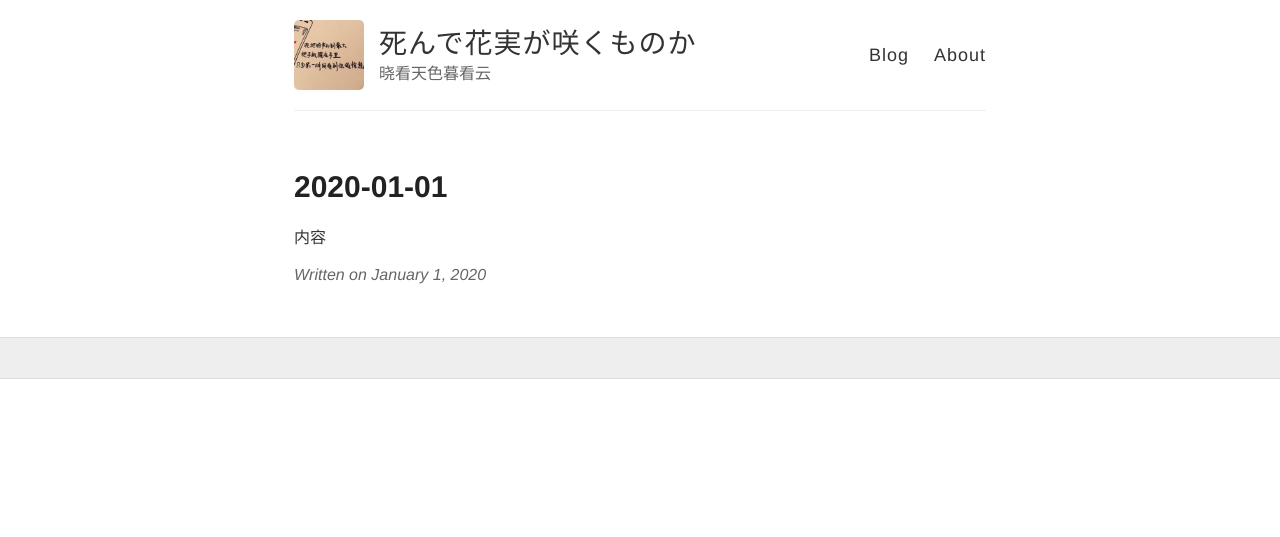
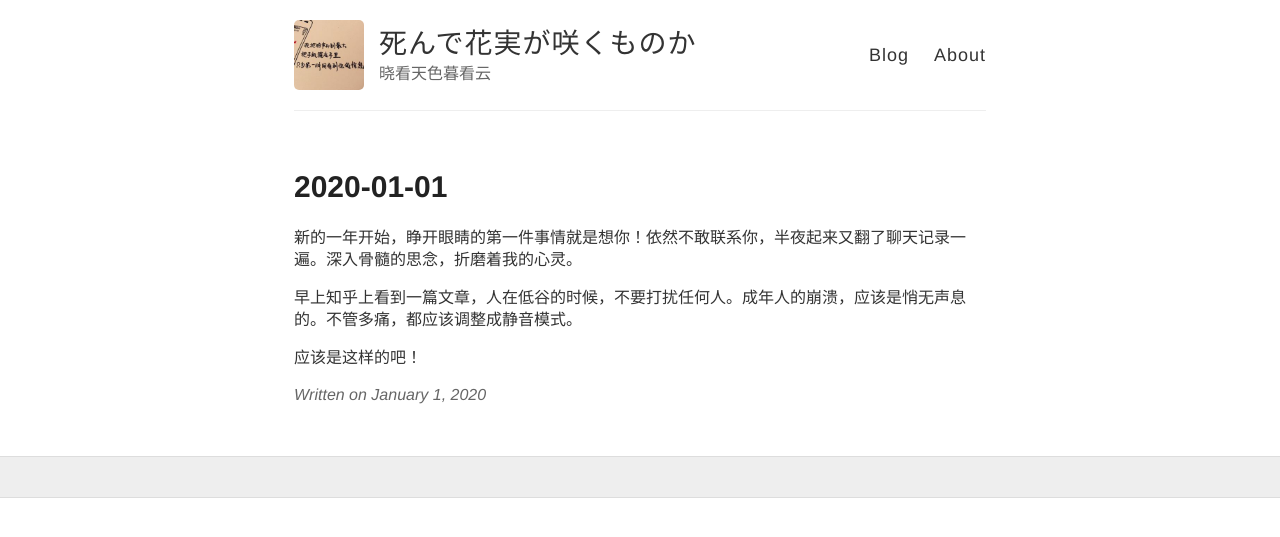
Before and after one commit to wiki650/wiki650.github.io, a Jekyll site: the page built from _posts/2020-01-01-wiki20200101.md, in a window 1280 px wide. Shown: the top 537 px of the page. Built offline with Jekyll 4.4.1, drawn with Linux system fonts in a browser that asks for light colours; comment, search, counter and statistics services are not loaded.

Commit message:
Update 2020-01-01-wiki20200101.md

```diff
--- a/_posts/2020-01-01-wiki20200101.md
+++ b/_posts/2020-01-01-wiki20200101.md
@@ -3,4 +3,8 @@ layout: post
 title: 2020-01-01
 ---
 
-内容
+新的一年开始，睁开眼睛的第一件事情就是想你！依然不敢联系你，半夜起来又翻了聊天记录一遍。深入骨髓的思念，折磨着我的心灵。
+
+早上知乎上看到一篇文章，人在低谷的时候，不要打扰任何人。成年人的崩溃，应该是悄无声息的。不管多痛，都应该调整成静音模式。
+
+应该是这样的吧！
```
